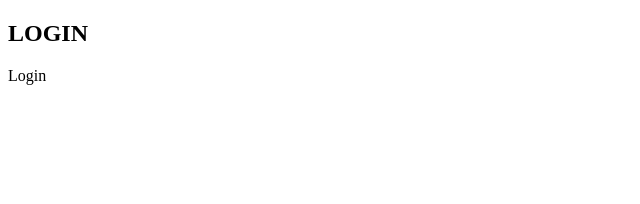
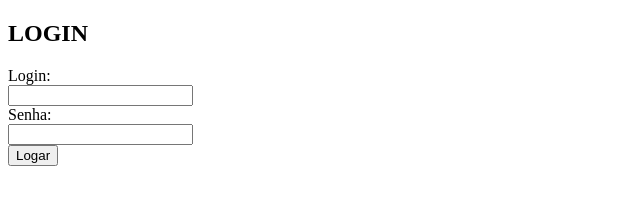
Before and after one commit to jose-andersonjr/html_basic_forms, a plain HTML site: page index.html in a window 1280 px wide. Shown: the whole page, without its empty margins (0-640 px from the left). Drawn offline with Linux system fonts and the light colour scheme.

Commit message:
The lesson is finished

```diff
--- a/index.html
+++ b/index.html
@@ -8,8 +8,13 @@
 </head>
 <body>
     <h2>LOGIN</h2>
-    <form>
-        Login
+    <form action="."> <!-- The path where will the form go -->
+        Login: <br>
+        <input type="text" name="username"><br>
+
+        Senha: <br>
+        <input type="password" name="password"><br>
+        <input type="submit" name="btn" value="Logar">
     </form>
 </body>
 </html>
```
